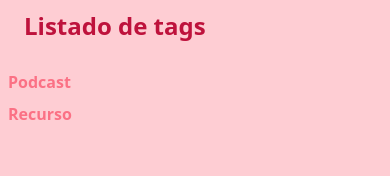
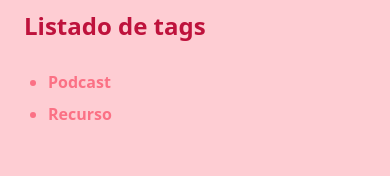
Before and after one commit to USpiri/momentomate.com, an Astro site: page /tags in a window 390 px wide. Shown: the part 166-342 px from the top of the page. Built offline with nearby package versions, Linux system fonts and the light colour scheme; Astro itself is replaced by a stand-in of ours.

Commit message:
🐛 Fix: Movile tag list

```diff
--- a/src/pages/tags/index.astro
+++ b/src/pages/tags/index.astro
@@ -12,7 +12,7 @@
     <MTitle />
   </div>
   <MSubtitle>Listado de tags</MSubtitle>
-  <ul class="list-disc">
+  <ul class="list-disc px-10 md:px-0">
     {
       tags.map((tag) => (
         <li class="font-bold m-2 text-base md:text-xl text-rose-400 hover:text-rose-300 transition-all">
```
